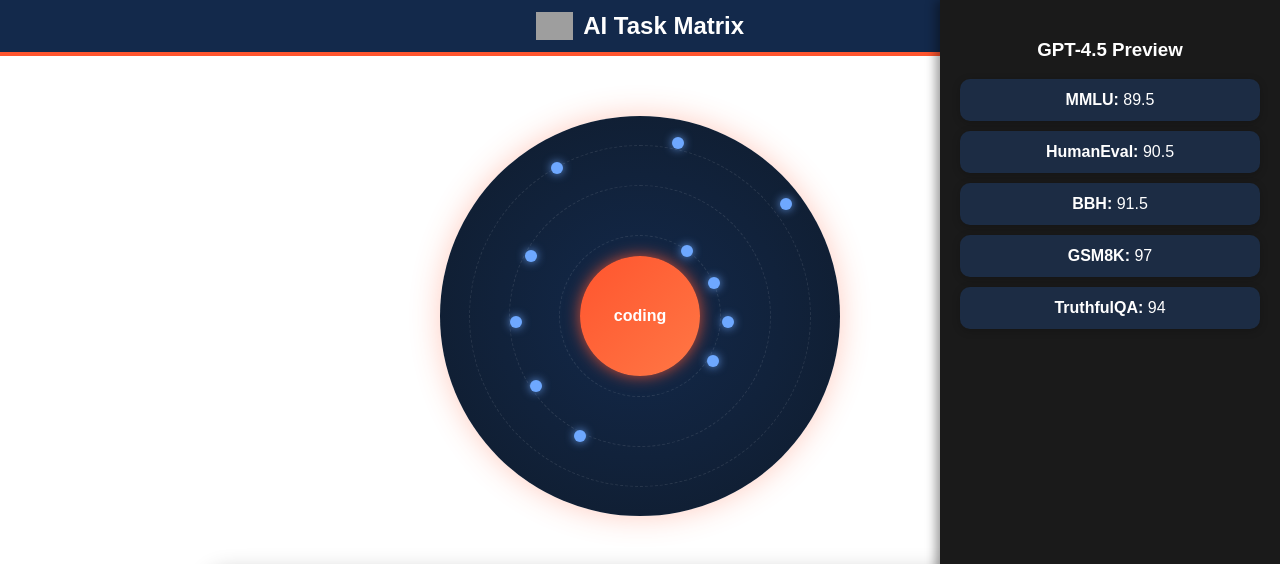
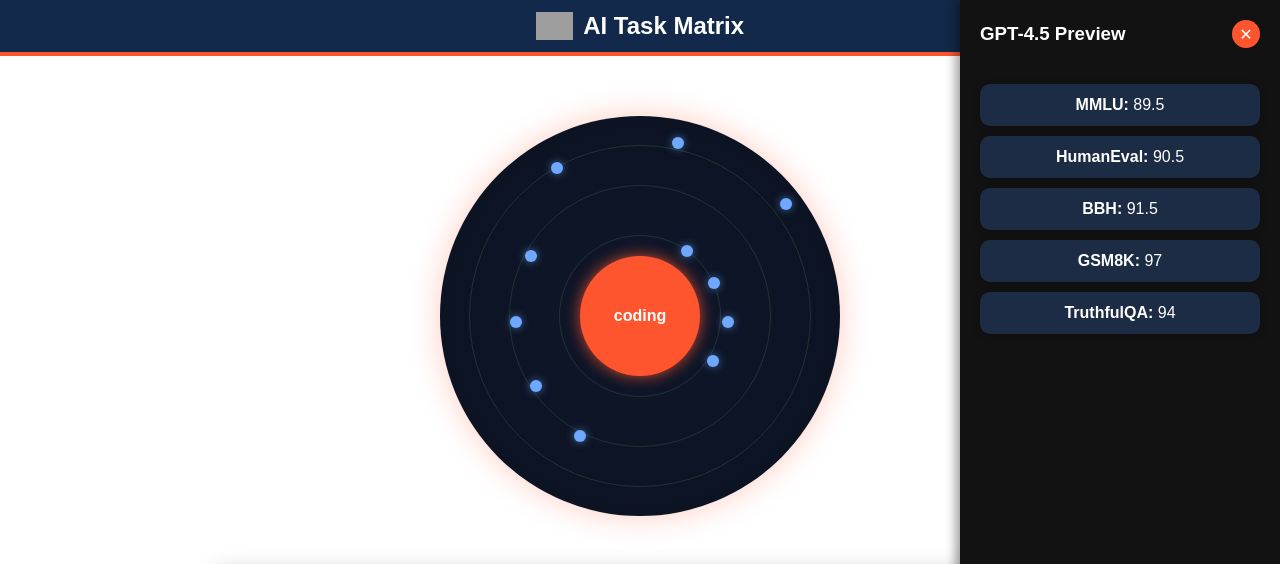
Before and after one commit to godofentropy/LLM_TaskMatrix, a React (Vite) app in the folder llm-matrix/: page / in a window 1280 px wide. Both pictures are taken after a click on the element 686 px from the left and 252 px from the top of the page. Shown: the top 564 px of the page. Built offline with nearby package versions, Linux system fonts and the light colour scheme; no server answers; grey boxes are pictures that could not be loaded.

Commit message:
sidebar close button

```diff
--- a/llm-matrix/src/components/RadialTaskSelector.css
+++ b/llm-matrix/src/components/RadialTaskSelector.css
@@ -3,7 +3,7 @@
     width: 400px;
     height: 400px;
     margin: 40px auto;
-    background: radial-gradient(circle, #13294B 0%, #0F1B2B 100%);
+    background: radial-gradient(circle, #0f172a 0%, #0b1120 100%);
     border-radius: 50%;
     box-shadow: 0 0 30px rgba(255, 85, 46, 0.3);
 }
@@ -11,8 +11,8 @@
 .dial-ring {
     position: absolute;
     border-radius: 50%;
+    border: 1px solid #233;
     pointer-events: none;
-    border: 1px dashed rgba(255, 255, 255, 0.1);
 }
 
 .high-ring {
@@ -44,7 +44,7 @@
     width: 120px;
     height: 120px;
     border-radius: 50%;
-    background: linear-gradient(135deg, #FF552E, #FF7745);
+    background: #ff552e;
     border: none;
     color: white;
     font-size: 16px;
@@ -54,49 +54,48 @@
     left: 50%;
     top: 50%;
     transform: translate(-50%, -50%);
-    transition: transform 0.3s, box-shadow 0.3s;
+    transition: transform 0.3s;
 }
 
 .center-button:hover {
     transform: translate(-50%, -50%) scale(1.05);
-    box-shadow: 0 0 25px rgba(255, 85, 46, 1);
 }
 
 .llm-marker {
     position: absolute;
-    transition: transform 0.2s, box-shadow 0.2s;
+    cursor: pointer;
 }
 
-.llm-marker .marker-dot {
+.marker-dot {
     width: 12px;
     height: 12px;
-    background: #6EA8FF;
+    background: #6ea8ff;
     border-radius: 50%;
-    box-shadow: 0 0 6px rgba(110, 168, 255, 0.6);
-    animation: softPulse 2s infinite;
+    box-shadow: 0 0 8px rgba(110, 168, 255, 0.6);
+    transition: transform 0.2s;
 }
 
 .llm-marker:hover .marker-dot {
     transform: scale(1.3);
-    box-shadow: 0 0 12px rgba(110, 168, 255, 0.8);
 }
 
+/* Tooltip */
 .tooltip .tooltiptext {
     visibility: hidden;
     width: auto;
-    background-color: #222;
+    background-color: #1a1a1a;
     color: #fff;
     text-align: center;
-    padding: 6px 10px;
-    border-radius: 8px;
+    border-radius: 6px;
+    padding: 5px 10px;
     position: absolute;
-    z-index: 1;
-    bottom: 125%;
+    z-index: 100;
+    bottom: 150%;
     left: 50%;
     transform: translateX(-50%);
     opacity: 0;
     transition: opacity 0.3s;
-    font-size: 12px;
+    white-space: nowrap;
 }
 
 .tooltip:hover .tooltiptext {
@@ -104,29 +103,52 @@
     opacity: 1;
 }
 
+/* Side Panel */
 .side-panel {
     position: fixed;
     right: 0;
     top: 0;
-    width: 300px;
-    height: 100vh;
-    background: #1a1a1a;
+    width: 280px;
+    height: 100%;
+    background: #121212;
     color: #fff;
     padding: 20px;
     box-shadow: -4px 0 10px rgba(0,0,0,0.4);
     z-index: 9999;
-    transform: translateX(100%);
-    animation: slideIn 0.4s forwards;
+    display: flex;
+    flex-direction: column;
+    animation: slideIn 0.4s ease-out;
+}
+
+.side-panel-header {
+    display: flex;
+    justify-content: space-between;
+    align-items: center;
+    margin-bottom: 20px;
+}
+
+.side-panel-header h3 {
+    margin: 0;
+    color: #fff;
+}
+
+.close-btn {
+    background: #ff552e;
+    color: #fff;
+    border: none;
+    border-radius: 50%;
+    width: 28px;
+    height: 28px;
+    font-size: 16px;
+    cursor: pointer;
+    transition: background 0.3s;
+}
+
+.close-btn:hover {
+    background: #ff774c;
 }
 
 @keyframes slideIn {
-    to {
-        transform: translateX(0);
-    }
+    from { transform: translateX(100%); opacity: 0; }
+    to { transform: translateX(0); opacity: 1; }
 }
-
-@keyframes softPulse {
-    0% { box-shadow: 0 0 6px rgba(110, 168, 255, 0.6); }
-    50% { box-shadow: 0 0 12px rgba(110, 168, 255, 1); }
-    100% { box-shadow: 0 0 6px rgba(110, 168, 255, 0.6); }
-}
--- a/llm-matrix/src/components/RadialTaskSelector.jsx
+++ b/llm-matrix/src/components/RadialTaskSelector.jsx
@@ -2,8 +2,9 @@
 import llmsData from '../data/llms.json';
 import './RadialTaskSelector.css';
 
-export default function RadialTaskSelector({ onTaskChange }) {
-    const tasks = ["coding", "analyze data", "writing", "evolve idea"];
+const tasks = ["coding", "analyze data", "writing", "evolve idea"];
+
+export default function RadialTaskSelector() {
     const [currentTaskIndex, setCurrentTaskIndex] = useState(0);
     const [filteredLLMs, setFilteredLLMs] = useState([]);
     const [selectedLLM, setSelectedLLM] = useState(null);
@@ -25,9 +26,7 @@
     }, [currentTask]);
 
     const handleClick = () => {
-        const nextIndex = (currentTaskIndex + 1) % tasks.length;
-        setCurrentTaskIndex(nextIndex);
-        onTaskChange(tasks[nextIndex]); // Notify App
+        setCurrentTaskIndex((currentTaskIndex + 1) % tasks.length);
         setSelectedLLM(null);
     };
 
@@ -38,6 +37,7 @@
     };
 
     const radiusMap = { high: 80, medium: 130, low: 180 };
+
     const arcMap = {
         high: { start: 300, end: 60 },
         medium: { start: 120, end: 240 },
@@ -52,6 +52,7 @@
 
     return (
         <div className="radial-container">
+            {/* Rings */}
             <div className="dial-ring high-ring"></div>
             <div className="dial-ring medium-ring"></div>
             <div className="dial-ring low-ring"></div>
@@ -60,6 +61,7 @@
                 {currentTask}
             </button>
 
+            {/* LLM Dots */}
             {Object.entries(tiers).map(([tier, llms]) =>
                 llms.map((llm, i) => {
                     const { start, end } = arcMap[tier];
@@ -89,12 +91,25 @@
                 })
             )}
 
+            {/* Side Panel */}
             {selectedLLM && (
                 <div className="side-panel">
-                    <h3>{selectedLLM.name}</h3>
+                    <div className="side-panel-header">
+                        <h3>{selectedLLM.name}</h3>
+                        <button
+                            className="close-btn"
+                            onClick={() => setSelectedLLM(null)}
+                            aria-label="Close Panel"
+                        >
+                            ✕
+                        </button>
+                    </div>
+
                     <ul style={{ listStyle: 'none', padding: 0 }}>
                         {Object.entries(selectedLLM.scores).map(([key, value]) => (
-                            <li key={key}><strong>{key}:</strong> {value}</li>
+                            <li key={key}>
+                                <strong>{key}:</strong> {value}
+                            </li>
                         ))}
                     </ul>
                 </div>
```
